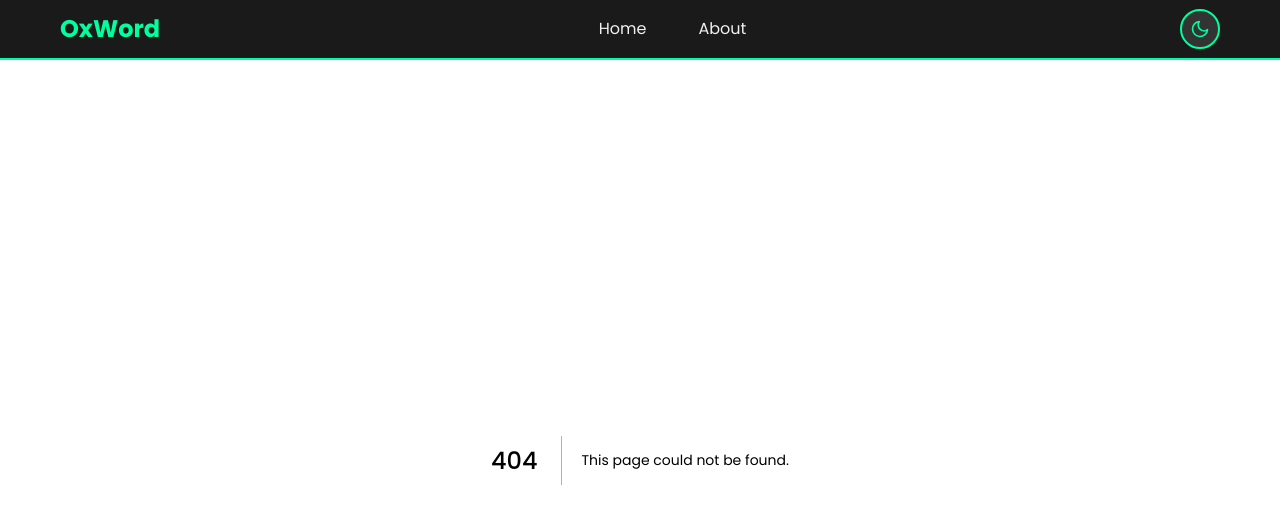
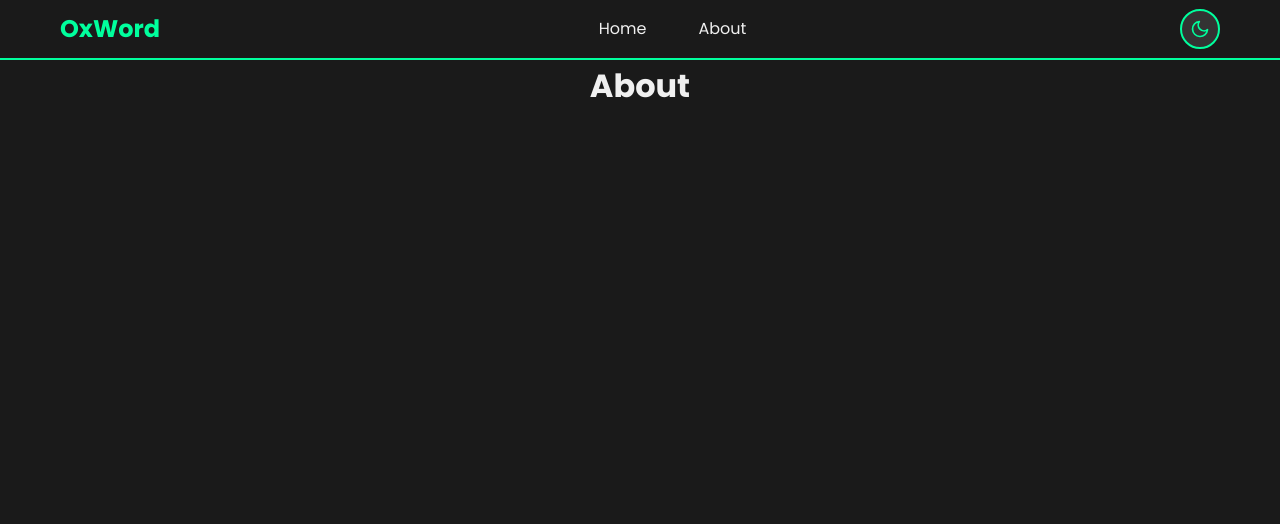
Before and after one commit to hasanpolatt/oxford_dictionary, a Next.js app: page /about in a window 1280 px wide. Before the commit this address had no page. Shown: the top 524 px of the page. Built offline with nearby package versions, Linux system fonts and the light colour scheme.

Commit message:
feat: add basic About page component with heading

```diff
--- /dev/null
+++ b/src/app/about/page.tsx
@@ -0,0 +1,7 @@
+export default function Page() {
+    return (
+        <div>
+            <h1>About</h1>
+        </div>
+    );
+}
```
